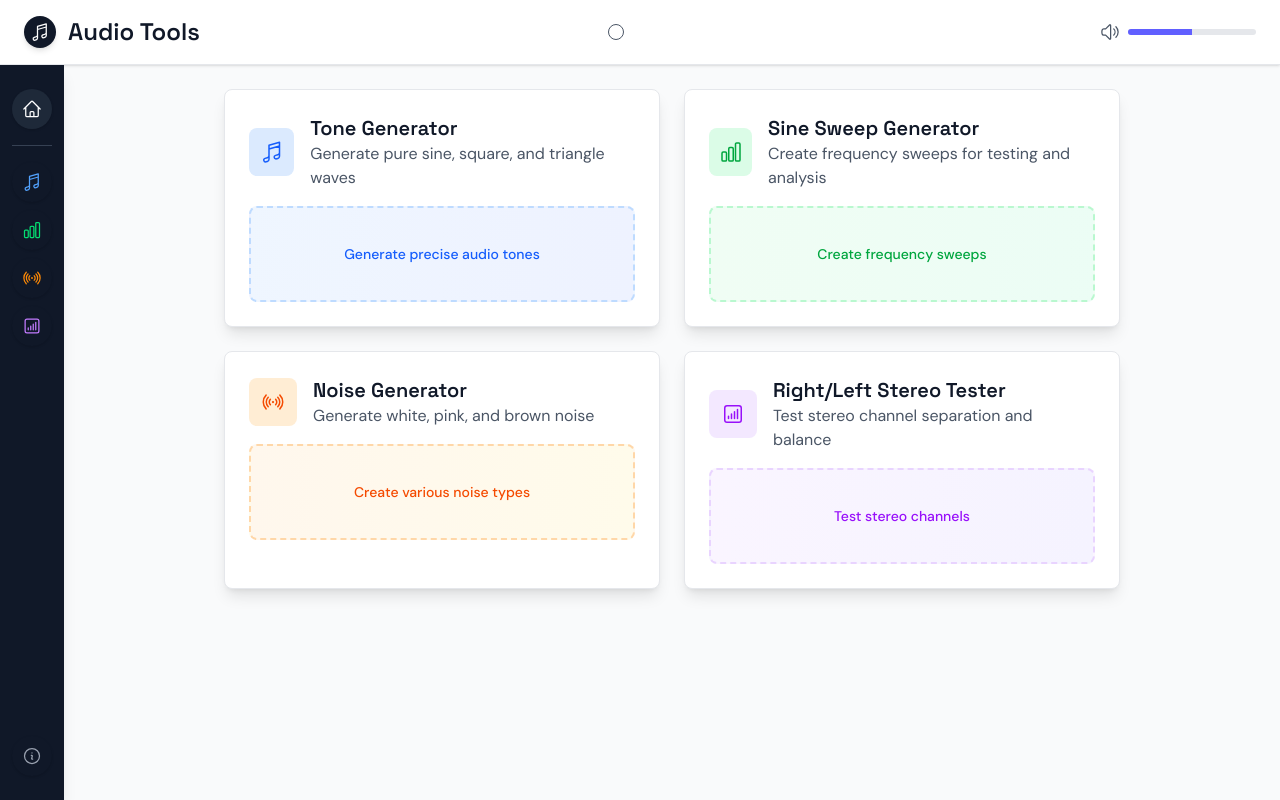
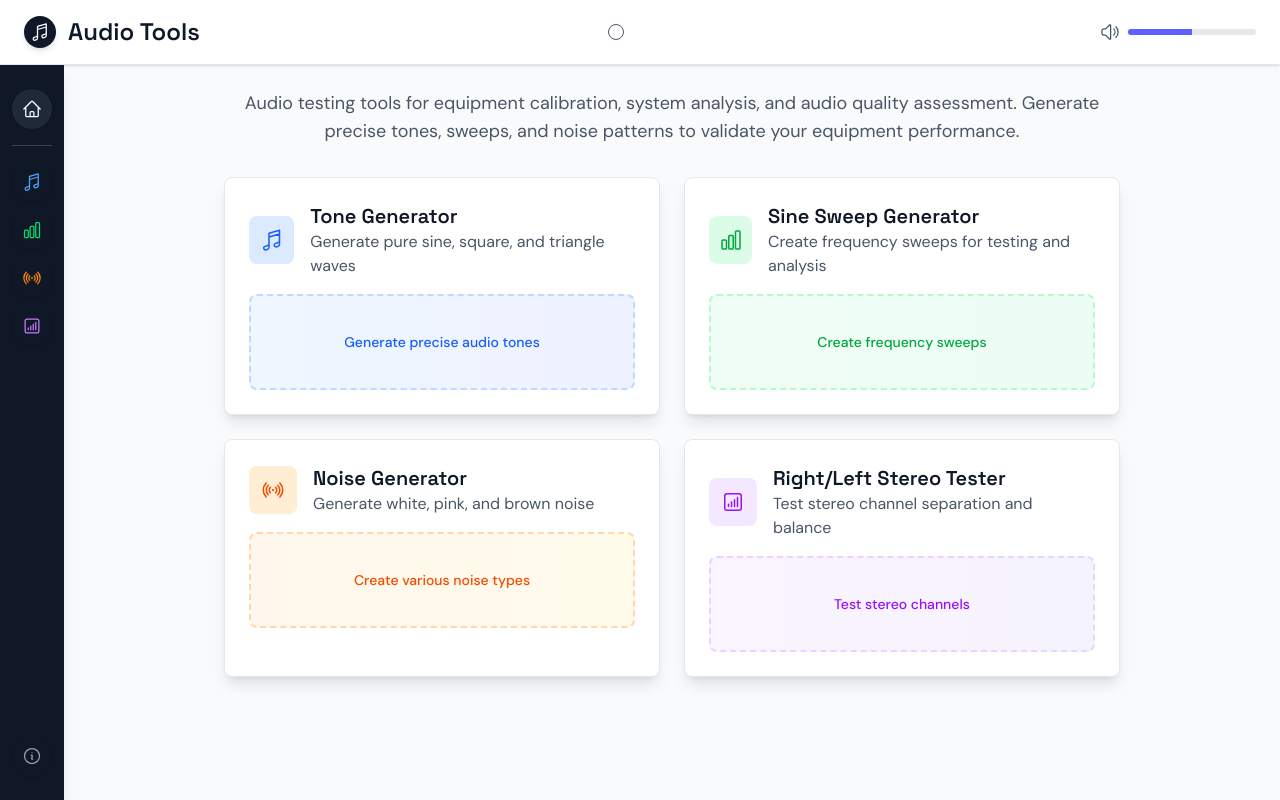
Before and after one commit to jeissler/web-audio-tools, a Vue app: page / in a window 1280 px wide. Built offline with nearby package versions, Linux system fonts and the light colour scheme.

Commit message:
add description to home tools view

```diff
--- a/src/views/HomeView.vue
+++ b/src/views/HomeView.vue
@@ -1,4 +1,10 @@
 <template>
+  <div>
+    <p class="text-lg text-center text-gray-600 mb-8">
+      Audio testing tools for equipment calibration, system analysis, and audio quality assessment.
+      Generate precise tones, sweeps, and noise patterns to validate your equipment performance.
+    </p>
+
     <div class="grid grid-cols-1 md:grid-cols-2 gap-6">
       <router-link
         v-for="tool in audioTools"
@@ -7,7 +13,9 @@
         class="bg-white rounded-lg shadow-lg border border-gray-200 p-6 hover:shadow-xl transition-shadow duration-300 block"
       >
         <div class="flex items-center space-x-4 mb-4">
-        <div :class="`w-12 h-12 ${tool.theme.iconBg} rounded-lg flex items-center justify-center`">
+          <div
+            :class="`w-12 h-12 ${tool.theme.iconBg} rounded-lg flex items-center justify-center`"
+          >
             <component :is="tool.theme.icon" class="w-6 h-6" />
           </div>
           <div>
@@ -21,6 +29,7 @@
           <p class="font-medium text-sm">{{ tool.actionText }}</p>
         </div>
       </router-link>
+    </div>
   </div>
 </template>
 
```
Lines whose indentation alone changed are shown as unchanged.
